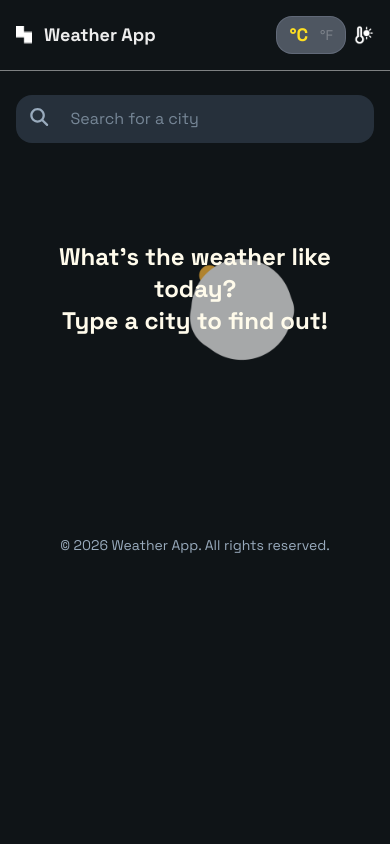
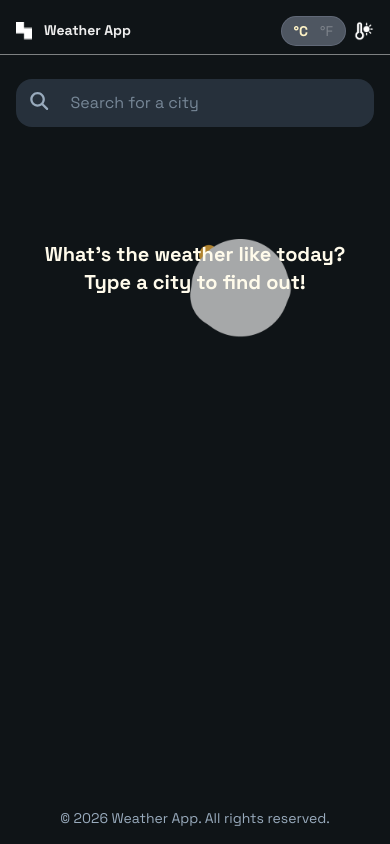
Before and after one commit to SalsabeelZubaidi/Weather-App, a Next.js app: page / in a window 390 px wide. Built offline with nearby package versions, Linux system fonts and the light colour scheme.

Commit message:
chore: minor style adjustments

```diff
--- a/app/components/StatCard.jsx
+++ b/app/components/StatCard.jsx
@@ -38,13 +38,13 @@ export default function StatCard({ cityName, isCelsius }) {
 
   if (!cityName || cityName.trim() === "") {
   return (
-    <div className="relative w-full h-[300px] sm:h-[400px] md:h-[450px] flex items-center justify-center mt-[-20px] sm:mt-[-30px] md:mt-[-40px]">
+    <div className="relative w-full h-[290px] sm:h-[400px] md:h-[450px] flex items-center justify-center mt-[-20px] sm:mt-[-30px] md:mt-[-40px]">
       <Lottie
         animationData={LandingPageAnim}
         loop
         className="absolute inset-0 w-full h-full opacity-70 "
       />
-      <p className="relative z-10 text-center font-bold text-2xl sm:text-3xl md:text-4xl lg:text-4xl text-amber-50 px-4">
+      <p className="text-xl lg:text-2xl relative z-10 text-center font-bold sm:text-sm md:text-3xl lg:text-4xl text-amber-50 px-4">
         What's the weather like today?
         <br />
         Type a city to find out!
--- a/app/components/UnitToggle.jsx
+++ b/app/components/UnitToggle.jsx
@@ -4,7 +4,7 @@ export default function UnitToggle({ isCelsius, setIsCelsius }) {
       <button
         onClick={() => setIsCelsius(true)}
         className={`cursor-pointer ${
-          isCelsius ? "font-bold text-lg sm:text-xl text-yellow-300" : "opacity-30"
+          isCelsius ? "font-bold text-sm lg:text-xl  text-amber-100" : "opacity-30"
         }`}
       >
         °C
@@ -13,7 +13,7 @@ export default function UnitToggle({ isCelsius, setIsCelsius }) {
       <button
         onClick={() => setIsCelsius(false)}
         className={`cursor-pointer ${
-          !isCelsius ? "font-bold text-lg sm:text-xl text-yellow-300" : "opacity-30"
+          !isCelsius ? "font-bold text-sm lg:text-xl  text-amber-100" : "opacity-30"
         }`}
       >
         °F
--- a/app/page.js
+++ b/app/page.js
@@ -6,21 +6,19 @@ import ForecastTable from "./components/ForecastTable";
 import UnitToggle from "./components/UnitToggle"
 import "react-loading-skeleton/dist/skeleton.css";
 
-
 export default function Home() {
   const [selectedCity, setSelectedCity] = useState("");
   const [checked, setChecked] = useState(false);
   const [isCelsius, setIsCelsius] = useState(true);
-
 
   const handleChange = () => {
     setChecked(!checked);
   };
 
   return (
-    <>
+    <div className="flex flex-col min-h-screen">
       {/* Header */}
-      <div className="pt-4 sm:pt-6 lg:pt-8 px-4 sm:px-6 lg:px-8 pb-4 sm:pb-6">
+      <div className="pt-4 sm:pt-6 lg:pt-8 px-4 sm:px-6 lg:px-8 pb-2 sm:pb-6">
         <div className="mx-auto max-w-9xl w-full flex flex-wrap items-center justify-between gap-3">
           <div className="flex flex-row gap-3 sm:gap-4 items-center">
             <img
@@ -28,9 +26,8 @@ export default function Home() {
               alt="Weather App"
               className="w-4 h-4 sm:w-5 sm:h-5"
             />
-            <h1 className="font-bold text-lg sm:text-xl md:text-2xl leading-tight">Weather App</h1>
+            <h1 className="font-bold text-sm lg:text-lg sm:text-xl md:text-2xl leading-tight">Weather App</h1>
           </div>
-
           <div className="flex items-center">
             <UnitToggle isCelsius={isCelsius} setIsCelsius={setIsCelsius} />
             <img
@@ -44,16 +41,16 @@ export default function Home() {
       <hr className="opacity-50 w-full" />
 
       {/* Body */}
-      <div className="pt-6 sm:pt-8 lg:pt-10 px-4 sm:px-6 lg:px-8 pb-12 sm:pb-16 lg:pb-20 flex flex-col gap-4 sm:gap-6 mx-auto max-w-6xl w-full">
+      <div className="flex-1 pt-6 sm:pt-8 lg:pt-10 px-4 sm:px-6 lg:px-8 pb-12 sm:pb-16 lg:pb-20 flex flex-col gap-4 sm:gap-6 mx-auto max-w-6xl w-full">
         <SearchBar onCitySelect={setSelectedCity} />
         <StatCard cityName={selectedCity} isCelsius={isCelsius} />
         <ForecastTable cityName={selectedCity} isCelsius={isCelsius}/>
       </div>
 
       {/* Footer */}
-      <footer className="py-8 sm:py-10 lg:py-12 px-4 flex justify-center text-sm sm:text-base lg:text-lg text-[#99ABBD] text-center">
+      <footer className="mt-auto py-4 px-4 text-sm sm:text-base lg:text-md text-[#99ABBD] text-center flex justify-center">
         © 2026 Weather App. All rights reserved.
       </footer>
-    </>
+    </div>
   );
 }
```
